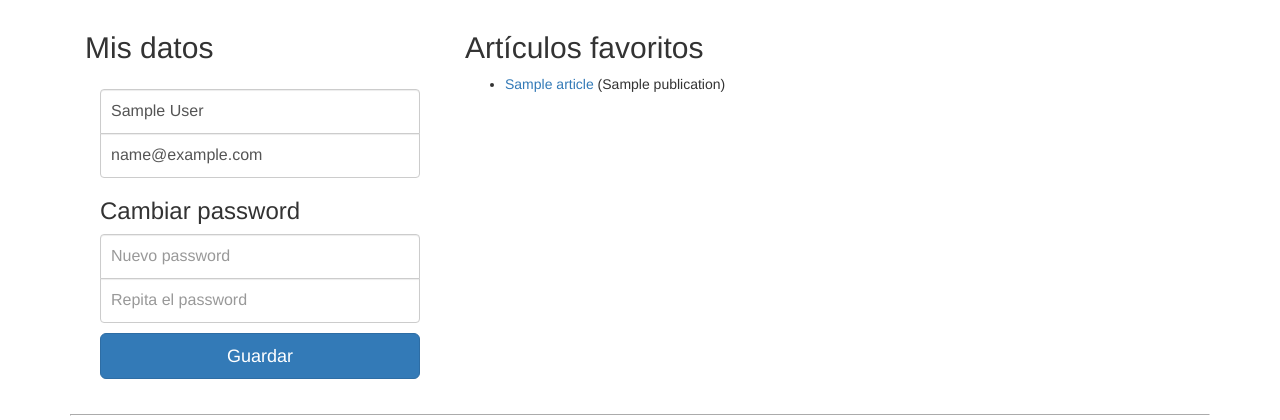
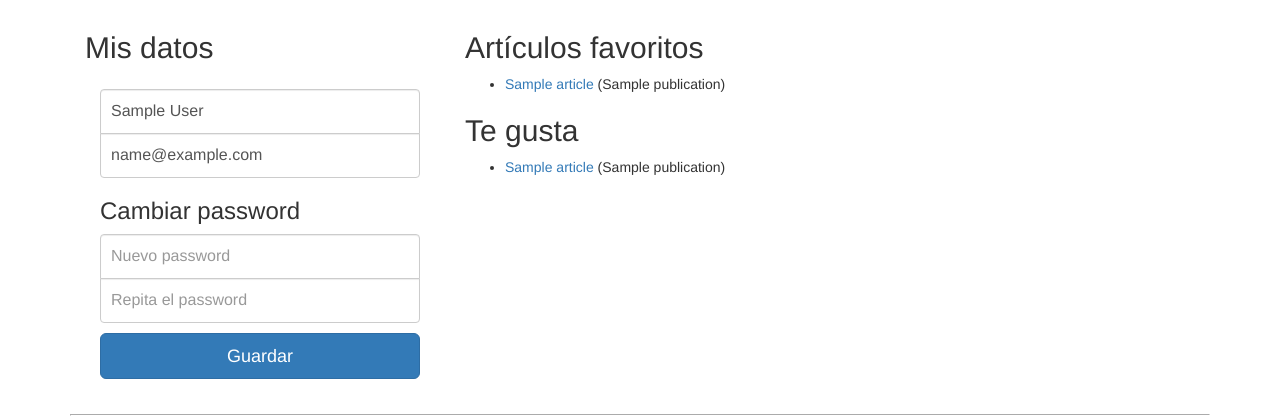
Before and after one commit to tooxie/blatt, a Flask app: page /profile/ in a window 1280 px wide. Shown: the part 51-471 px from the top of the page. Run offline with Flask 2, Linux system fonts and the light colour scheme; a user stored in the database is signed in; tables that the repository leaves empty hold one stand-in row (values such as "Sample post"); parts of the project's set-up code (start-up, migrations or seed data) failed here and were passed over; some libraries are stand-ins or nearby versions.

Commit message:
Added list of liked articles

```diff
--- a/blatt/persistence.py
+++ b/blatt/persistence.py
@@ -166,6 +166,9 @@ class User(Base):
     def get_favourites(self, count):
         return self.favourites[:count]
 
+    def get_liked_articles(self, count):
+        return self.liked_articles[:count]
+
     def is_active(self):
         return True
 
--- a/blatt/www/templates/profile.html
+++ b/blatt/www/templates/profile.html
@@ -60,5 +60,16 @@
                 </li>
             {% endfor %}
         </ul>
+        <h2>
+            Te gusta
+        </h2>
+        <ul>
+            {% for article in current_user.get_liked_articles(10) %}
+                <li>
+                    <a href="/{{ article.publication.slug }}/{{ article.title|slugify }}/{{ article.pk }}">{{ article.title }}</a>
+                    ({{ article.publication.name }})
+                </li>
+            {% endfor %}
+        </ul>
     </div>
 {% endblock %}
```
